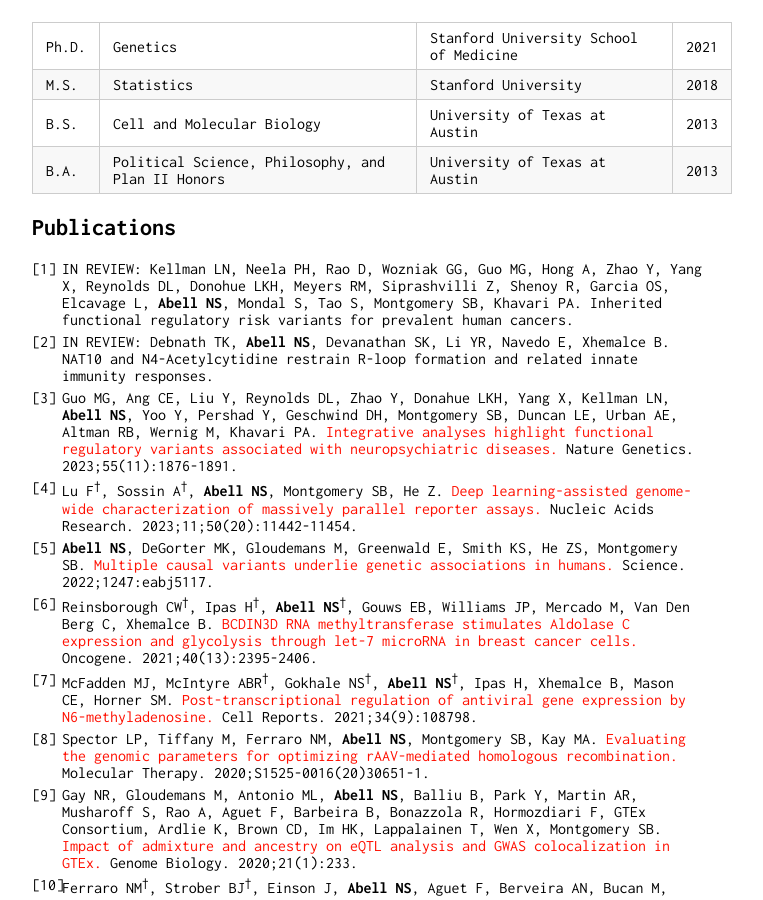
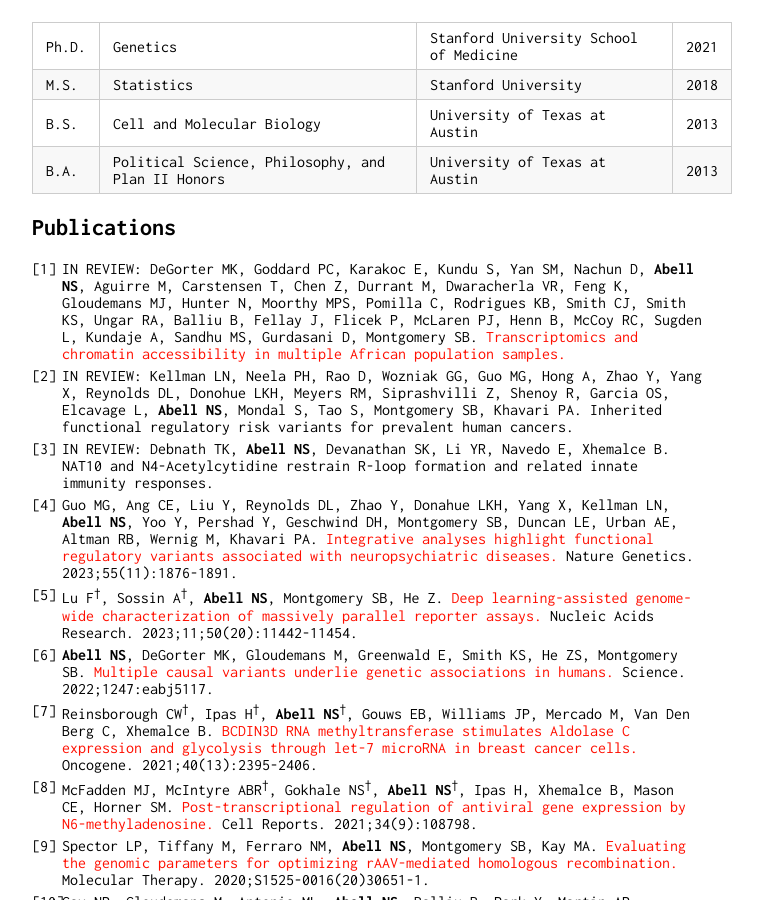
Before and after one commit to nsabell/nsabell.github.io, a Jekyll site: the page built from index.md, in a window 1280 px wide and 900 px high, scrolled down 590 px. Shown: the whole window, without its empty margins (258-1021 px from the left). Built offline with Jekyll 4.4.1, drawn with Linux system fonts in a browser that asks for light colours; our own code applies the rules of GitHub Pages for plain Markdown files.

Commit message:
markdown update

```diff
--- a/index.md
+++ b/index.md
@@ -21,7 +21,7 @@ Computational and statistical genomics, functional and experimental human genomi
 |B.A.|Political Science, Philosophy, and Plan II Honors|University of Texas at Austin|2013|
 
 ## Publications
-
+0. IN REVIEW: DeGorter MK, Goddard PC, Karakoc E, Kundu S, Yan SM, Nachun D, **Abell NS**, Aguirre M, Carstensen T, Chen Z, Durrant M, Dwaracherla VR, Feng K, Gloudemans MJ, Hunter N, Moorthy MPS, Pomilla C, Rodrigues KB, Smith CJ, Smith KS, Ungar RA, Balliu B, Fellay J, Flicek P, McLaren PJ, Henn B, McCoy RC, Sugden L, Kundaje A, Sandhu MS, Gurdasani D, Montgomery SB. [Transcriptomics and chromatin accessibility in multiple African population samples.](https://www.biorxiv.org/content/10.1101/2023.11.04.564839v1)
 0. IN REVIEW: Kellman LN, Neela PH, Rao D, Wozniak GG, Guo MG, Hong A, Zhao Y, Yang X, Reynolds DL, Donohue LKH, Meyers RM, Siprashvilli Z, Shenoy R, Garcia OS, Elcavage L, **Abell NS**, Mondal S, Tao S, Montgomery SB, Khavari PA. Inherited functional regulatory risk variants for prevalent human cancers.
 0. IN REVIEW: Debnath TK, **Abell NS**, Devanathan SK, Li YR, Navedo E, Xhemalce B. NAT10 and N4-Acetylcytidine restrain R-loop formation and related innate immunity responses.
 0. Guo MG, Ang CE, Liu Y, Reynolds DL, Zhao Y, Donahue LKH, Yang X, Kellman LN, **Abell NS**, Yoo Y, Pershad Y, Geschwind DH, Montgomery SB, Duncan LE, Urban AE, Altman RB, Wernig M, Khavari PA. [Integrative analyses highlight functional regulatory variants associated with neuropsychiatric diseases.](https://pubmed.ncbi.nlm.nih.gov/37857935/) Nature Genetics. 2023;55(11):1876-1891.
```
